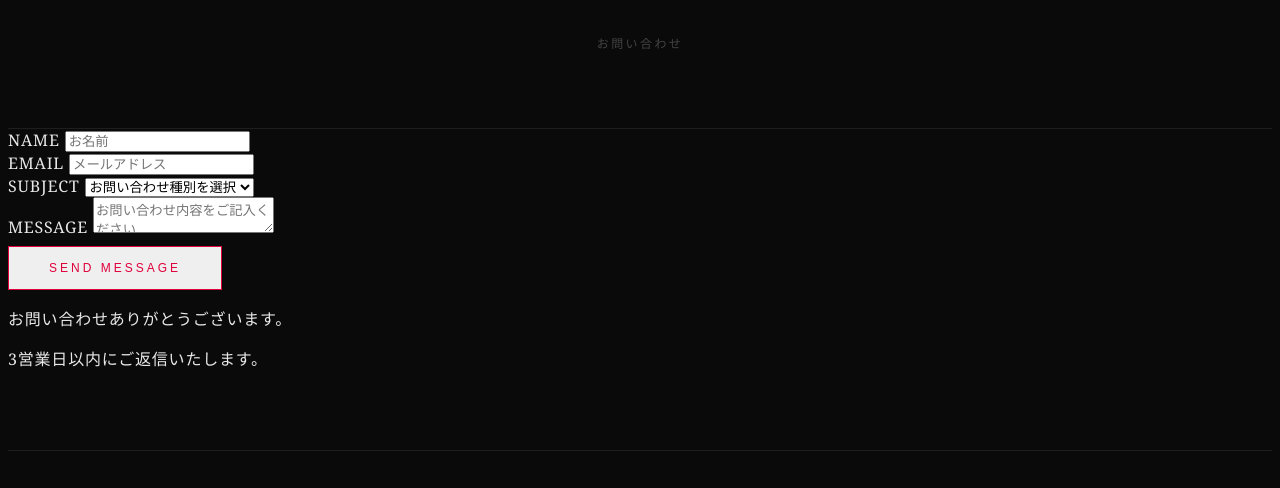
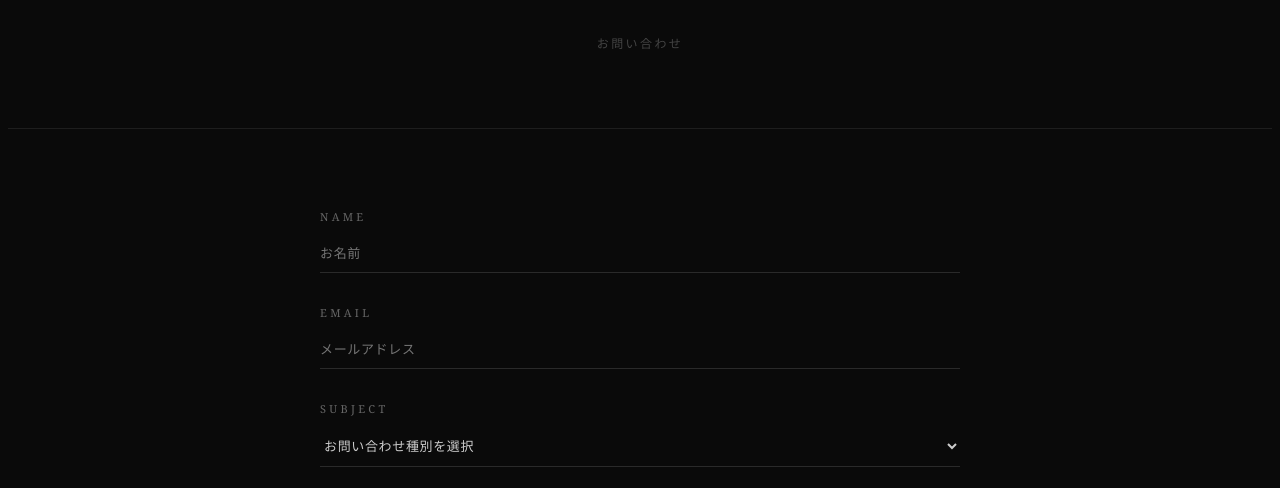
Before and after one commit to hayaye1907-blip/dark-rose, a plain HTML site: page contact.html in a window 1280 px wide. Shown: the part 308-796 px from the top of the page. Drawn offline with Linux system fonts and the light colour scheme.

Commit message:
Update style.css

```diff
--- a/style.css
+++ b/style.css
@@ -698,3 +698,68 @@ nav a:hover::after {
   .footer-bottom {
     padding: 20px;
   }
+  /* ===== CONTACTページ ===== */
+.contact-body {
+  max-width: 640px;
+  margin: 0 auto;
+  padding: 80px 48px;
+}
+
+.contact-form {
+  display: flex;
+  flex-direction: column;
+  gap: 32px;
+}
+
+.form-group {
+  display: flex;
+  flex-direction: column;
+  gap: 10px;
+}
+
+.form-label {
+  font-size: 11px;
+  letter-spacing: 0.3em;
+  color: #666;
+}
+
+.form-input {
+  background: transparent;
+  border: none;
+  border-bottom: 1px solid #2a2a2a;
+  color: #ccc;
+  font-size: 13px;
+  padding: 10px 0;
+  outline: none;
+  letter-spacing: 0.05em;
+  transition: border-color 0.3s;
+  font-family: 'Georgia', serif;
+}
+
+.form-input:focus {
+  border-bottom-color: #e0003c;
+}
+
+.form-input option {
+  background: #111;
+}
+
+.form-textarea {
+  resize: none;
+  height: 120px;
+}
+
+.form-submit {
+  align-self: flex-start;
+  margin-top: 8px;
+}
+
+.contact-thanks {
+  display: none;
+  text-align: center;
+  padding: 80px 0;
+  color: #888;
+  font-size: 14px;
+  line-height: 2.5;
+  letter-spacing: 0.1em;
+}
```
